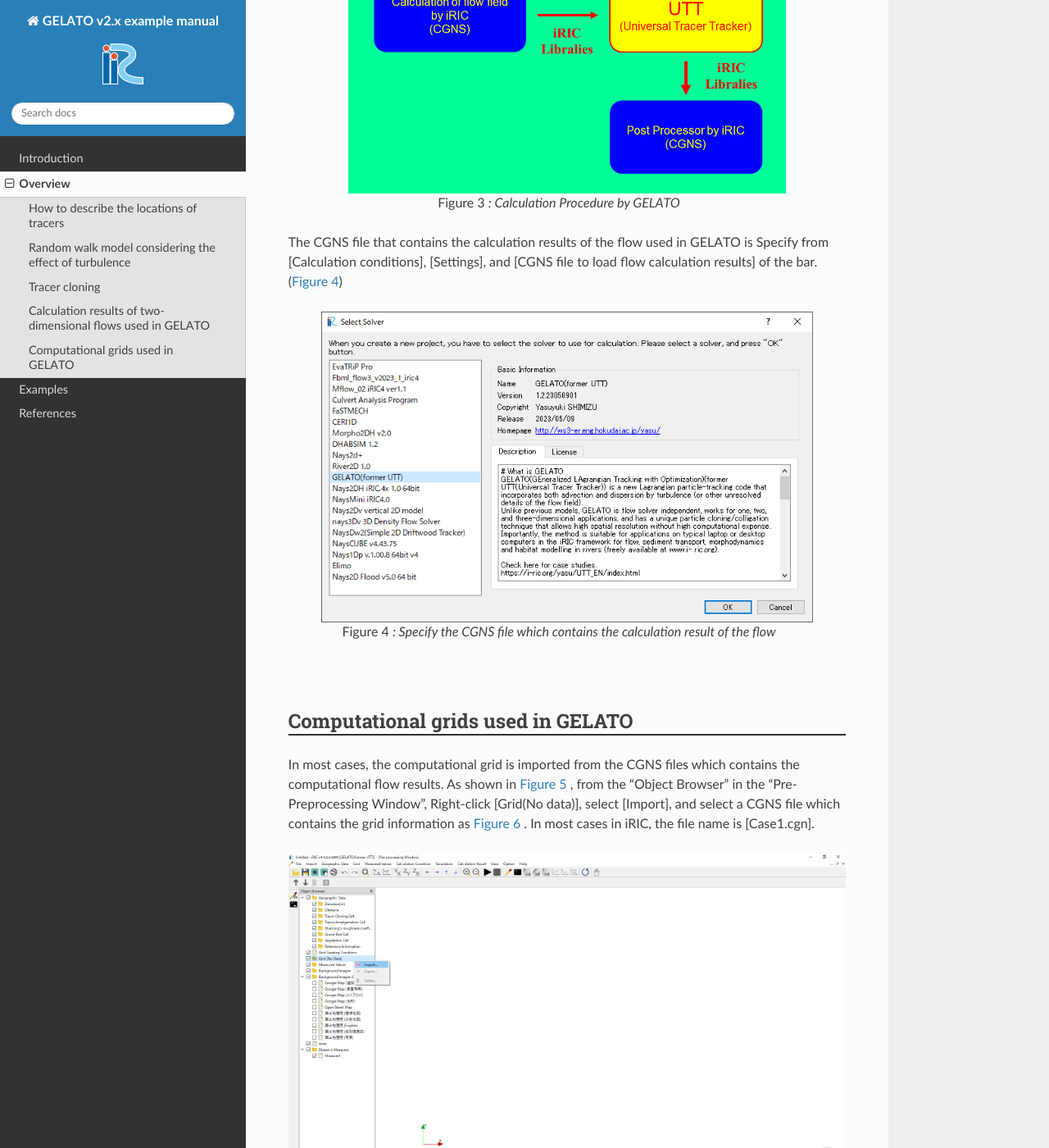
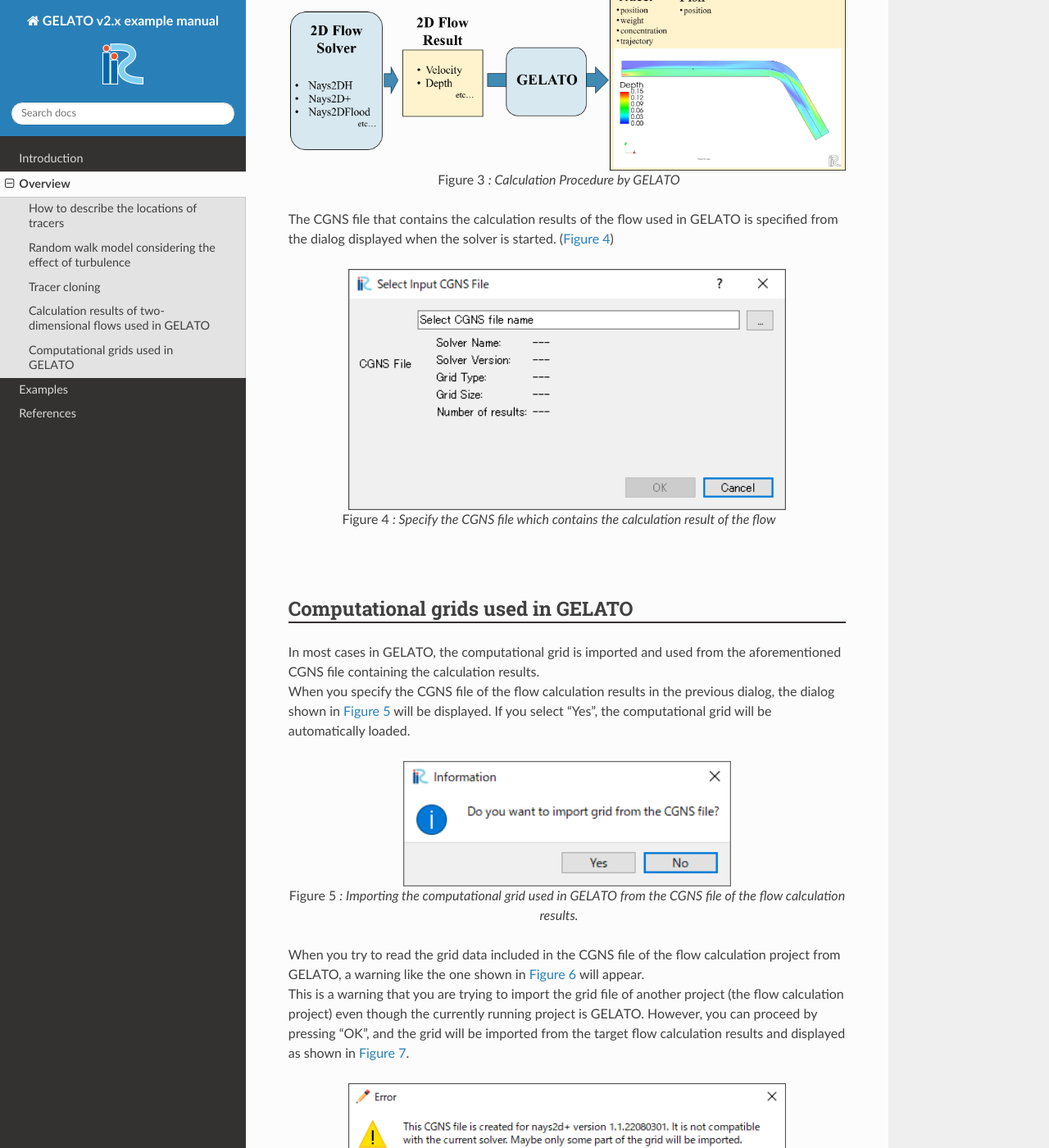
Before and after one commit to iRICsolvers/GELATO_Rewrite_Documents, a Sphinx documentation site: the page built from source/02_Overview.rst, in a window 1280 px wide and 1400 px high, scrolled down 3180 px. Shown: the whole window at 82% size. Built offline with Sphinx 7.4.7 and the Read the Docs theme 3.1.0, drawn with Linux system fonts in a browser that asks for light colours; some of the changed text lies outside the part shown.

Commit message:
概要を更新

```diff
--- a/source/02_Overview.rst
+++ b/source/02_Overview.rst
@@ -127,59 +127,39 @@
 
 .. figure:: images/02/flow.png
    :align: center
-   :width: 400pt
+   :width: 600pt
 
    : Calculation Procedure by GELATO
 
-The CGNS file that contains the calculation results of
-the flow used in GELATO is Specify from [Calculation conditions], [Settings],
-and [CGNS file to load flow calculation results] of the bar.
+The CGNS file that contains the calculation results of the flow used in GELATO is specified from the dialog displayed when the solver is started.
 (:numref:`read_cgnsfile`)
 
 .. _read_cgnsfile:
 
 .. figure:: images/02/cgns_file.png
-   :align: center
-   :width: 450pt
+   :width: 400pt
 
    : Specify the CGNS file which contains the calculation result of the flow
 
 Computational grids used in GELATO
 ----------------------------------
 
-In most cases, the computational grid is imported from the CGNS files which contains the computational flow results.
-As shown in  :numref:`import_grid` , from the "Object Browser" in the "Pre-Preprocessing Window", Right-click [Grid(No data)], select [Import], and select a CGNS file which contains the grid information as :numref:`import_grid_1` .
-In most cases in iRIC, the file name is [Case1.cgn].
+| In most cases in GELATO, the computational grid is imported and used from the aforementioned CGNS file containing the calculation results.
+| When you specify the CGNS file of the flow calculation results in the previous dialog, the dialog shown in :numref:`import_grid` will be displayed. If you select "Yes", the computational grid will be automatically loaded.
 
 .. _import_grid:
 
 .. figure:: images/02/import_grid.png
-   :align: center
-   :width: 100%
+   :width: 300pt
 
-   : Importing computational grid.
+   : Importing the computational grid used in GELATO from the CGNS file of the flow calculation results.
 
-
-.. _import_grid_1:
-
-.. figure:: images/02/import_grid_1.png
-   :align: center
-   :width: 600pt
-
-   : Select a CGNS file
-
-When you try to read the grid data from CGNS file produced by other than GELATO,
-:numref:`import_grid_2` is displayed.
-This means that the current project(GELATO project) is different from the flow calculation project.
-This is a warning that you are trying to import grids from a wrong project,
-but you can just click "OK", and the grid information is imported and the result is displayed
-as :numref:`import_grid_3` .
-
+| When you try to read the grid data included in the CGNS file of the flow calculation project from GELATO, a warning like the one shown in :numref:`import_grid_2` will appear.
+| This is a warning that you are trying to import the grid file of another project (the flow calculation project) even though the currently running project is GELATO. However, you can proceed by pressing "OK", and the grid will be imported from the target flow calculation results and displayed as shown in :numref:`import_grid_3`.
 
 .. _import_grid_2:
 
 .. figure:: images/02/import_grid_2.png
-   :align: center
    :width: 400pt
 
    : Warning message
@@ -187,10 +167,9 @@
 .. _import_grid_3:
 
 .. figure:: images/02/import_grid_3.png
-   :align: center
    :width: 100%
 
-   : Grid import completed
+   : Completion of grid import
 
 After this, the following procedure is used to calculate the tracer and display the result by GELATO.
 Examples are given in the next section.
```
Also changed, not shown: source/images/02/cgns_file.png, source/images/02/flow.png, source/images/02/import_grid.png, source/images/02/import_grid_1.png (deleted), source/images/02/import_grid_2.png, source/images/02/import_grid_3.png.
